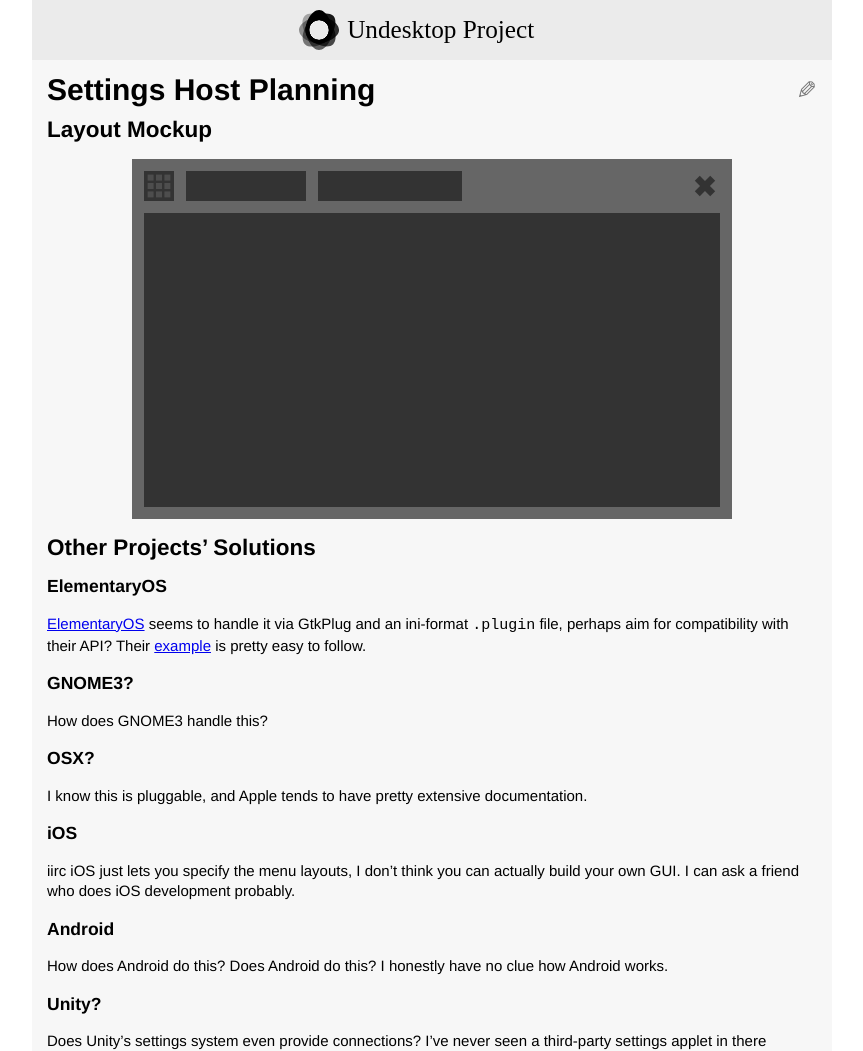
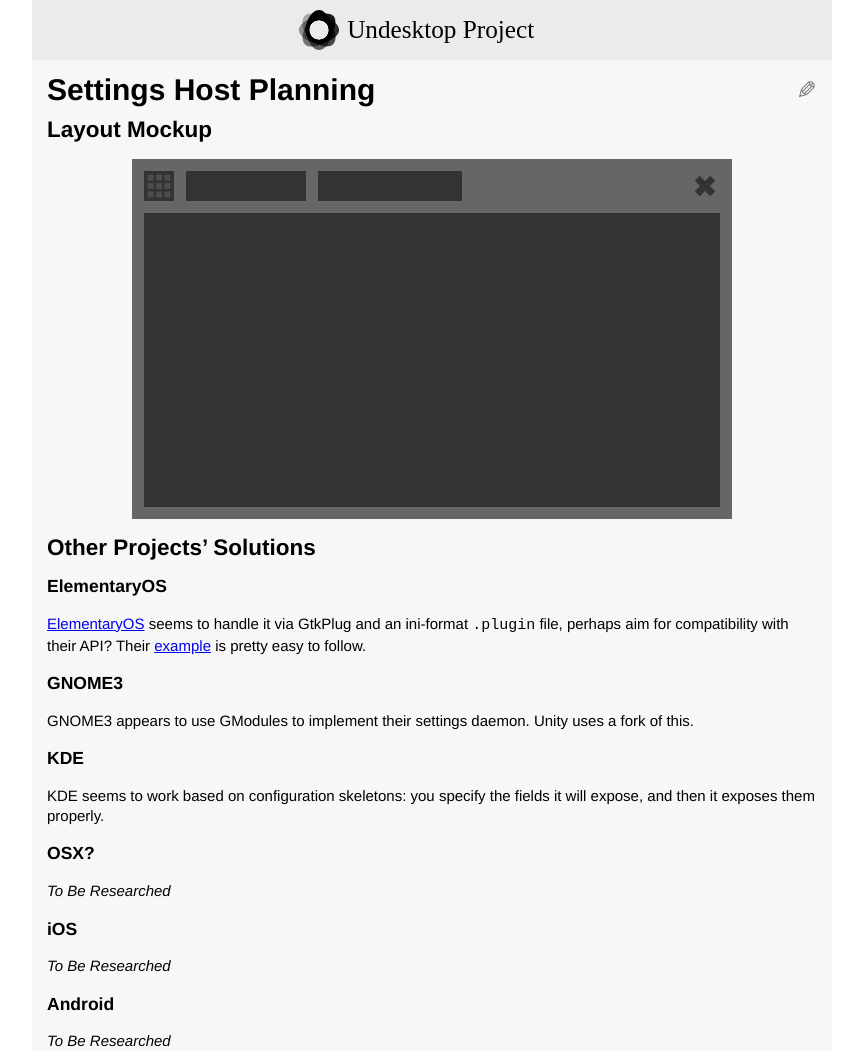
Before and after one commit to undesktop/wiki, a Jekyll site: the page built from projects/settings/planning.md, in a window 1280 px wide. Shown: the whole page, without its empty margins (208-1071 px from the left). Built offline with Jekyll 4.4.1, drawn with Linux system fonts in a browser that asks for light colours.

Commit message:
Update research on Settings Host

```diff
--- a/projects/settings/planning.md
+++ b/projects/settings/planning.md
@@ -14,19 +14,18 @@ layout: default
 `.plugin` file, perhaps aim for compatibility with their API?  Their
 [example](https://code.launchpad.net/~xapantu/switchboard/plug-sample) is pretty easy to follow.
 
-### GNOME3?
-How does GNOME3 handle this?
+### GNOME3
+GNOME3 appears to use GModules to implement their settings daemon.  Unity uses a fork of this.
+
+### KDE
+KDE seems to work based on configuration skeletons: you specify the fields it will expose, and then
+it exposes them properly.
 
 ### OSX?
-I know this is pluggable, and Apple tends to have pretty extensive documentation.
+*To Be Researched*
 
 ### iOS
-iirc iOS just lets you specify the menu layouts, I don't think you can actually build your own GUI.
-I can ask a friend who does iOS development probably.
+*To Be Researched*
 
 ### Android
-How does Android do this?  Does Android do this?  I honestly have no clue how Android works.
-
-### Unity?
-Does Unity's settings system even provide connections?  I've never seen a third-party settings
-applet in there
+*To Be Researched*
```
